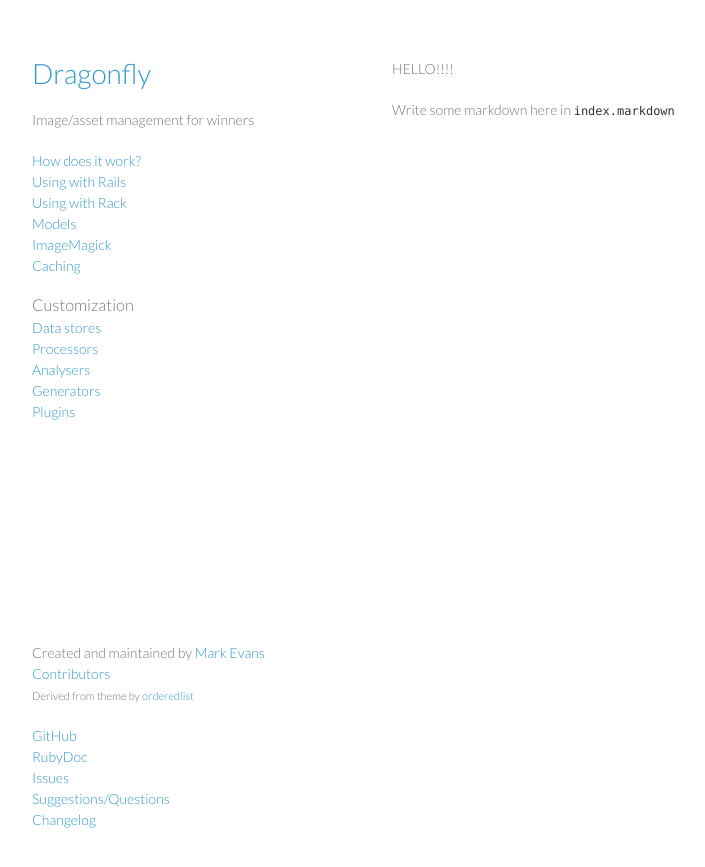
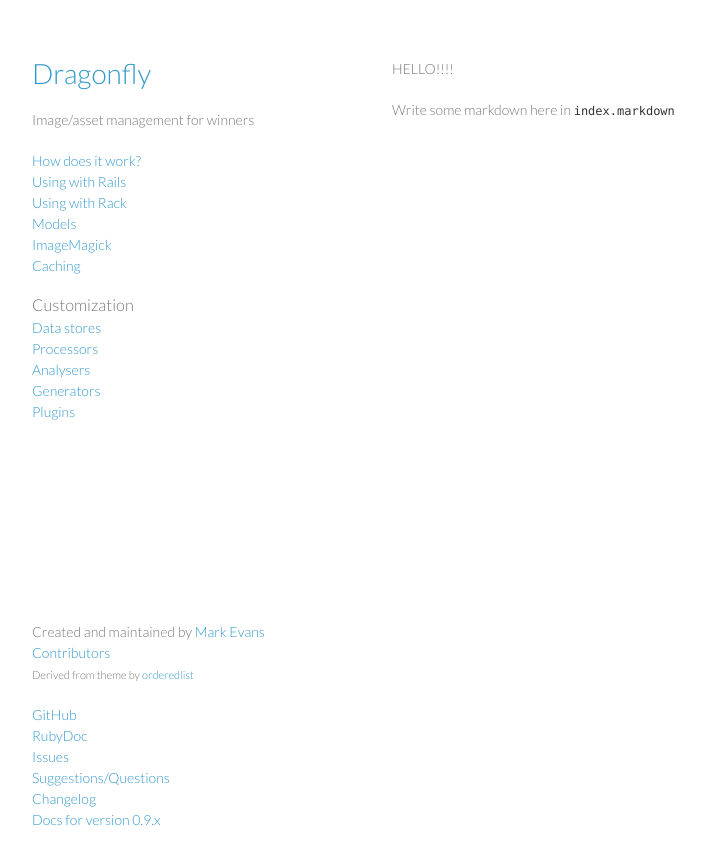
Before and after one commit to brendon/dragonfly-docs, a Jekyll site: the page built from index.md, in a window 1280 px wide. Shown: the top 867 px of the page, without its empty margins (178-883 px from the left). Built offline with Jekyll 4.4.1, drawn with Linux system fonts in a browser that asks for light colours; Markdown is read by kramdown in place of the engine named in the settings.

Commit message:
add v0.9.x docs link to layout

```diff
--- a/_layouts/default.html
+++ b/_layouts/default.html
@@ -58,6 +58,7 @@
                 <a href="{{ site.baseurl }}{{ post.url }}">{{ post.title }}</a> <br />
                 {% endif %}
                 {% endfor %}
+                <a href="{{ site.baseurl }}/v0.9.15">Docs for version 0.9.x</a>
               </p>
             </div>
           </footer>
```
